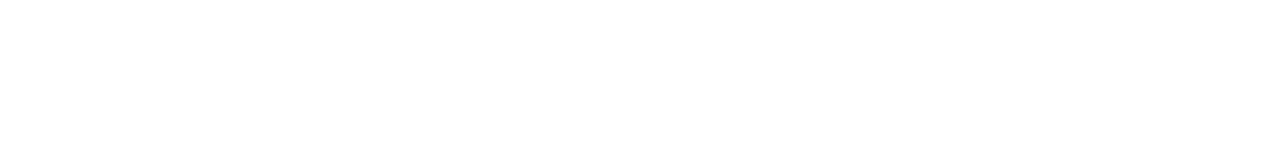
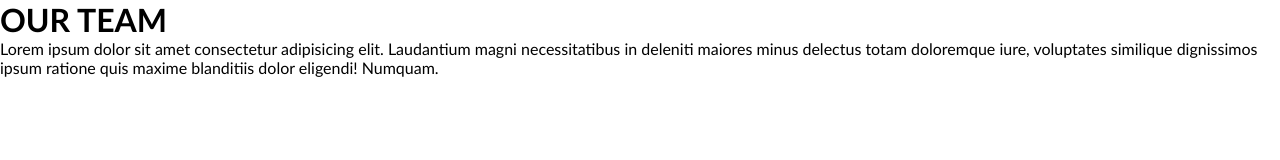
Before and after one commit to Domenic0Ferrari/js-our-team, a plain HTML site: page index.html in a window 1280 px wide. Drawn offline with Linux system fonts and the light colour scheme.

Commit message:
add style in "header"

```diff
--- a/index.html
+++ b/index.html
@@ -8,6 +8,16 @@
     <link rel="stylesheet" href="assets/style.css">
 </head>
 <body>
+    <header>
+        <h1>OUR TEAM</h1>
+        <p>Lorem ipsum dolor sit amet consectetur adipisicing elit. Laudantium magni necessitatibus in deleniti maiores minus delectus totam doloremque iure, voluptates similique dignissimos ipsum ratione quis maxime blanditiis dolor eligendi! Numquam.</p>
+    </header>
+    <main>
+        <div class="container">
+            <!-- <div class="card"></div> -->
+        </div>
+    </main>
+
 
     <script src="assets/myscript.js"></script>
 </body>
```
